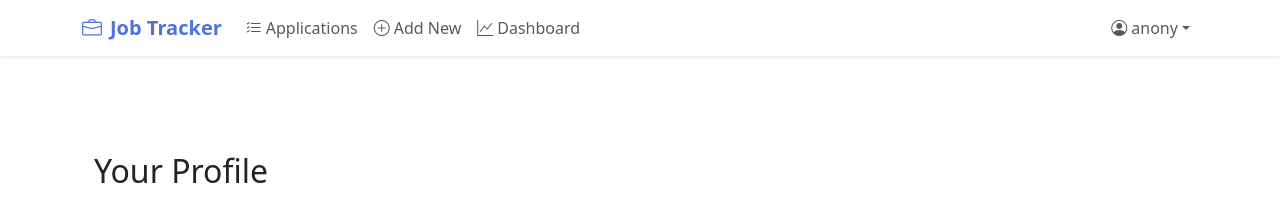
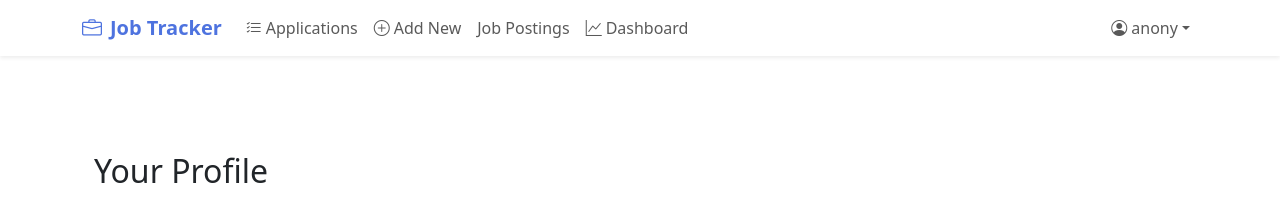
Before and after one commit to anony-bocha/job-application-tracker, a Django app: page /profile/ in a window 1280 px wide. Shown: the top 215 px of the page. Run offline with Django 5.2, Linux system fonts and the light colour scheme; the first user in the database is signed in; some libraries are stand-ins or nearby versions.

Commit message:
Step toward fully interactive Job Tracker for clients, freelancers, and admin

```diff
--- a/jobtracker/applications/templates/applications/base.html
+++ b/jobtracker/applications/templates/applications/base.html
@@ -78,6 +78,9 @@
                         <a class="nav-link" href="{% url 'add_application' %}">
                             <i class="bi bi-plus-circle me-1"></i>Add New
                         </a>
+                    </li>
+                    <li class="nav-item">
+                       <a class="nav-link" href="{% url 'job_posting_list' %}">Job Postings</a>
                     </li>
                     <li class="nav-item">
                         <a class="nav-link" href="#">
--- a/jobtracker/applications/urls.py
+++ b/jobtracker/applications/urls.py
@@ -3,7 +3,13 @@ from django.contrib.auth import views as auth_views
 from applications import views
 urlpatterns = [
     path('export/csv/', views.export_applications_csv, name='export_applications_csv'),
+    path('job-postings/<int:pk>/applicants/', views.client_job_posting_applicants, name='client_job_posting_applicants'),
+    path('admin/applications/', views.admin_all_applications, name='admin_all_applications'),
 
+    path('job-postings/', views.job_posting_list, name='job_posting_list'),
+    path('job-postings/add/', views.add_job_posting, name='add_job_posting'),
+    path('job-postings/<int:pk>/', views.job_posting_detail, name='job_posting_detail'),
+    path('job-postings/<int:pk>/edit/', views.edit_job_posting, name='edit_job_posting'),
     path('', views.job_list, name='job_list'),
     path('add/', views.add_application, name='add_application'),
     path('<int:pk>/edit/', views.edit_application, name='edit_application'),
--- a/jobtracker/applications/views.py
+++ b/jobtracker/applications/views.py
@@ -17,74 +17,64 @@ from .forms import (
     JobFilterForm, UserProfileForm, JobApplicationForm,
     InterviewForm, CustomUserCreationForm
 )
+from django.contrib.auth.decorators import login_required
+from django.shortcuts import render, get_object_or_404, redirect
+from .models import JobPosting, ClientProfile
+from .forms import JobPostingForm
+@login_required
+def client_job_posting_applicants(request, pk):
+    job_posting = get_object_or_404(JobPosting, pk=pk, client__user=request.user)
+    applications = job_posting.applications.select_related('freelancer__user')
+    return render(request, 'applications/client_job_posting_applicants.html', {
+        'job_posting': job_posting,
+        'applications': applications,
+    })
 
 @login_required
+def admin_all_applications(request):
+    applications = JobApplicationToPosting.objects.select_related('job_posting', 'freelancer__user')
+    return render(request, 'applications/admin_all_applications.html', {
+        'applications': applications,
+    })
+@login_required
 def job_posting_list(request):
-    """
-    List all active job postings for freelancers to browse.
-    """
-    job_postings = JobPosting.objects.filter(is_active=True).order_by('-created_at')
-    context = {
-        'job_postings': job_postings
-    }
-    return render(request, 'applications/job_posting_list.html', context)
-
+    job_postings = JobPosting.objects.filter(is_active=True)
+    return render(request, 'applications/job_posting_list.html', {'job_postings': job_postings})
 
 @login_required
 def job_posting_detail(request, pk):
-    """
-    Show detailed view of a single job posting.
-    """
     job_posting = get_object_or_404(JobPosting, pk=pk)
-    context = {'job_posting': job_posting}
-    return render(request, 'applications/job_posting_detail.html', context)
-
+    return render(request, 'applications/job_posting_detail.html', {'job_posting': job_posting})
 
 @login_required
-def job_posting_add(request):
-    """
-    Allow clients to add new job postings.
-    """
-    # Only clients can add job postings
+def add_job_posting(request):
     if not hasattr(request.user, 'clientprofile'):
-        messages.error(request, "You must be a client to post jobs.")
         return redirect('job_posting_list')
-
     if request.method == 'POST':
         form = JobPostingForm(request.POST)
         if form.is_valid():
             job_posting = form.save(commit=False)
             job_posting.client = request.user.clientprofile
             job_posting.save()
-            messages.success(request, "Job posting created successfully.")
             return redirect('job_posting_detail', pk=job_posting.pk)
     else:
         form = JobPostingForm()
-
-    return render(request, 'applications/job_posting_form.html', {'form': form})
-
+    return render(request, 'applications/job_posting_form.html', {'form': form, 'title': 'Add Job Posting'})
 
 @login_required
-def job_posting_edit(request, pk):
-    """
-    Allow clients to edit their own job postings.
-    """
+def edit_job_posting(request, pk):
     job_posting = get_object_or_404(JobPosting, pk=pk)
-
-    if not hasattr(request.user, 'clientprofile') or job_posting.client != request.user.clientprofile:
-        messages.error(request, "You don't have permission to edit this job posting.")
-        return redirect('job_posting_detail', pk=pk)
-
+    if request.user.clientprofile != job_posting.client:
+        return redirect('job_posting_list')
     if request.method == 'POST':
         form = JobPostingForm(request.POST, instance=job_posting)
         if form.is_valid():
             form.save()
-            messages.success(request, "Job posting updated successfully.")
-            return redirect('job_posting_detail', pk=pk)
+            return redirect('job_posting_detail', pk=job_posting.pk)
     else:
         form = JobPostingForm(instance=job_posting)
+    return render(request, 'applications/job_posting_form.html', {'form': form, 'title': 'Edit Job Posting'})
 
-    return render(request, 'applications/job_posting_form.html', {'form': form})
 
 # ---------------------------
 # Authentication Views
```
Also changed, not shown: jobtracker/applications/models.py (+12 -0 lines), jobtracker/applications/templates/applications/admin_all_applications.html (added, +19 -0 lines), jobtracker/applications/templates/applications/client_job_posting_applicants.html (added, +19 -0 lines), jobtracker/applications/migrations/0007_jobapplicationtoposting.py (added), jobtracker/db.sqlite3.
